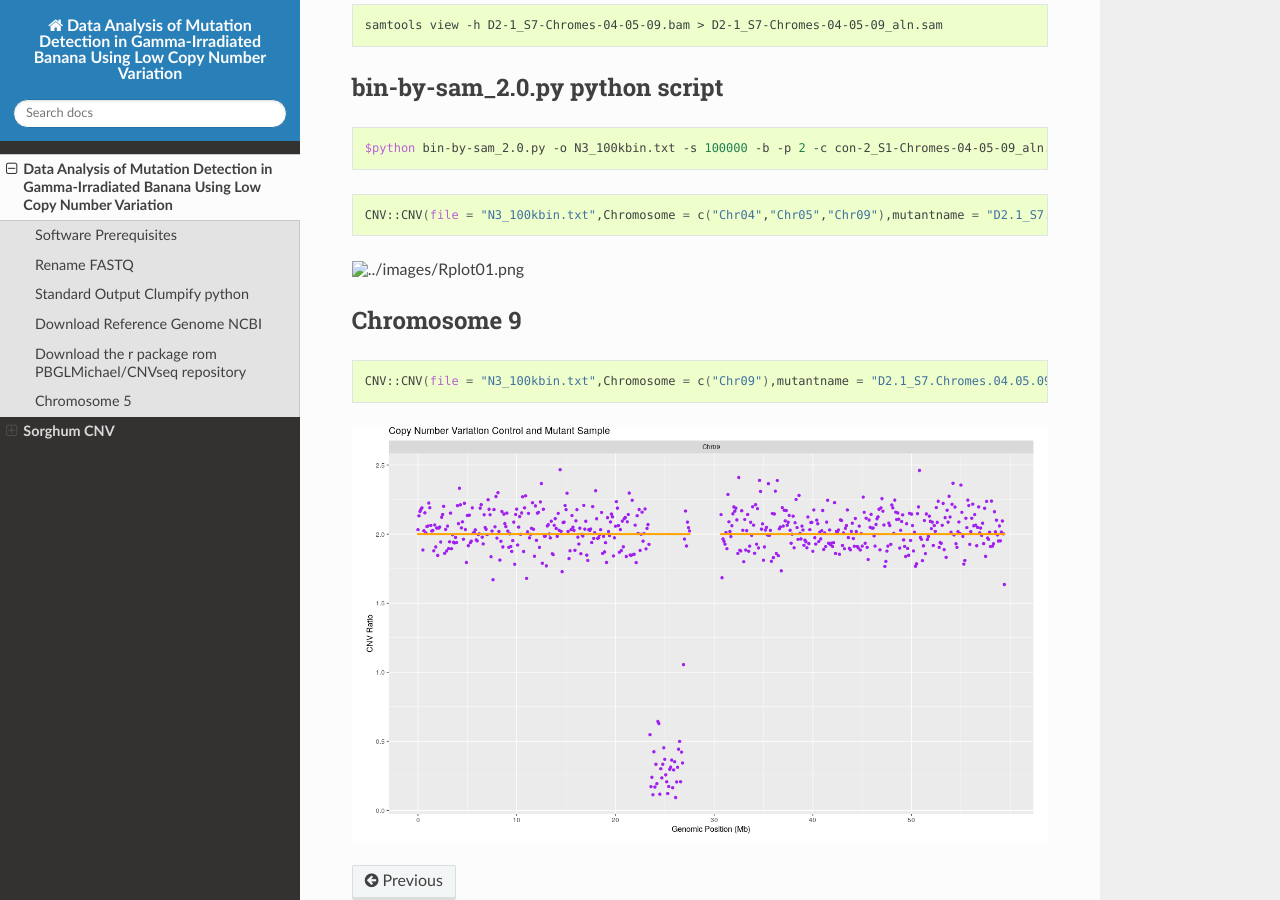
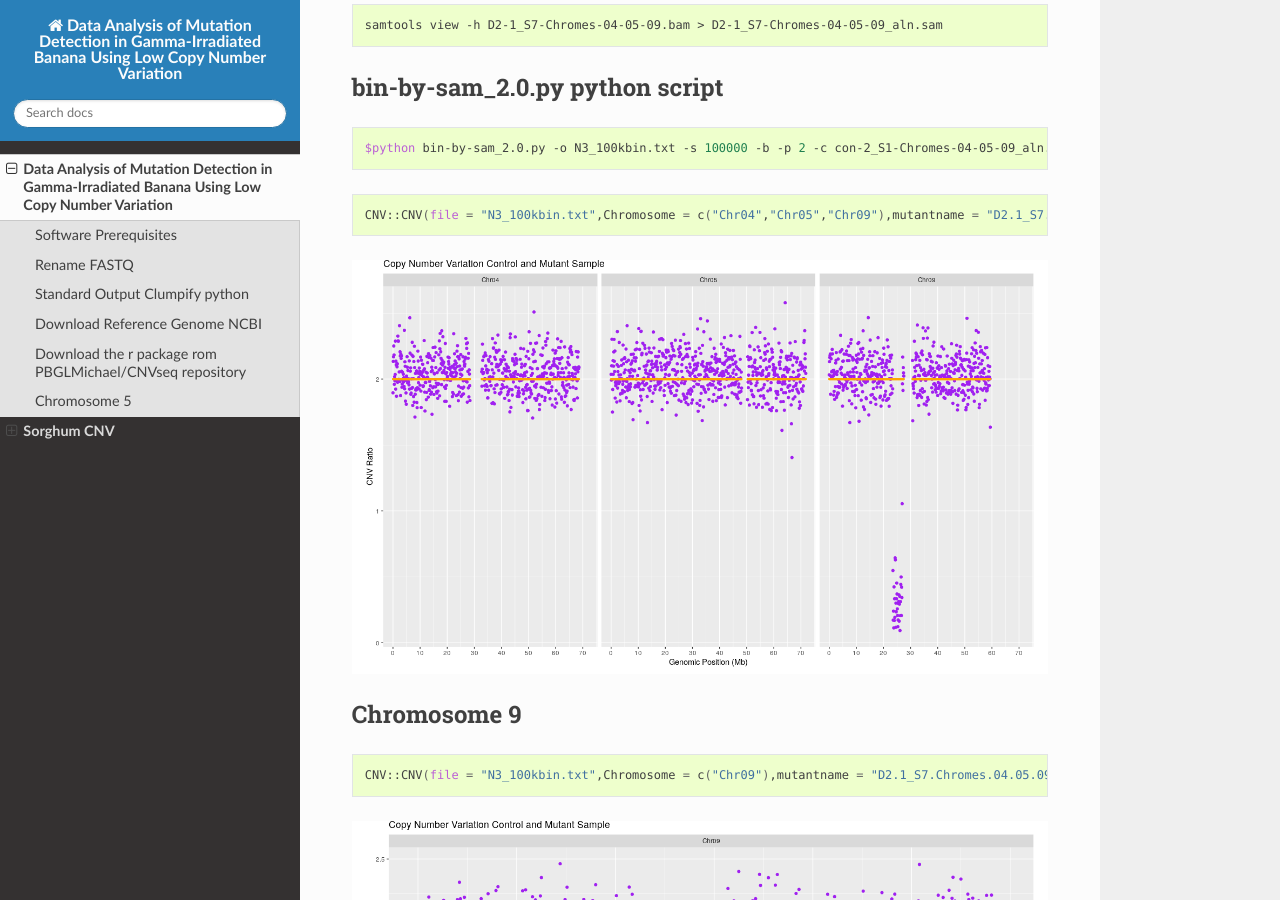
Before and after one commit to PBGLMichaelHall/CNVseq, a Sphinx documentation site: the page built from docs/source/CNV.rst, in a window 1280 px wide and 900 px high, scrolled down 4795 px. Built offline with Sphinx 7.4.7 and the Read the Docs theme 2.0.0, drawn with Linux system fonts in a browser that asks for light colours.

Commit message:
Update CNV.rst

```diff
--- a/docs/source/CNV.rst
+++ b/docs/source/CNV.rst
@@ -248,7 +248,7 @@ bin-by-sam_2.0.py python script
 
 
 
-.. figure:: ../images/Rplot01.png
+.. figure:: ../images/Rplot99.png
 
 
 
```
